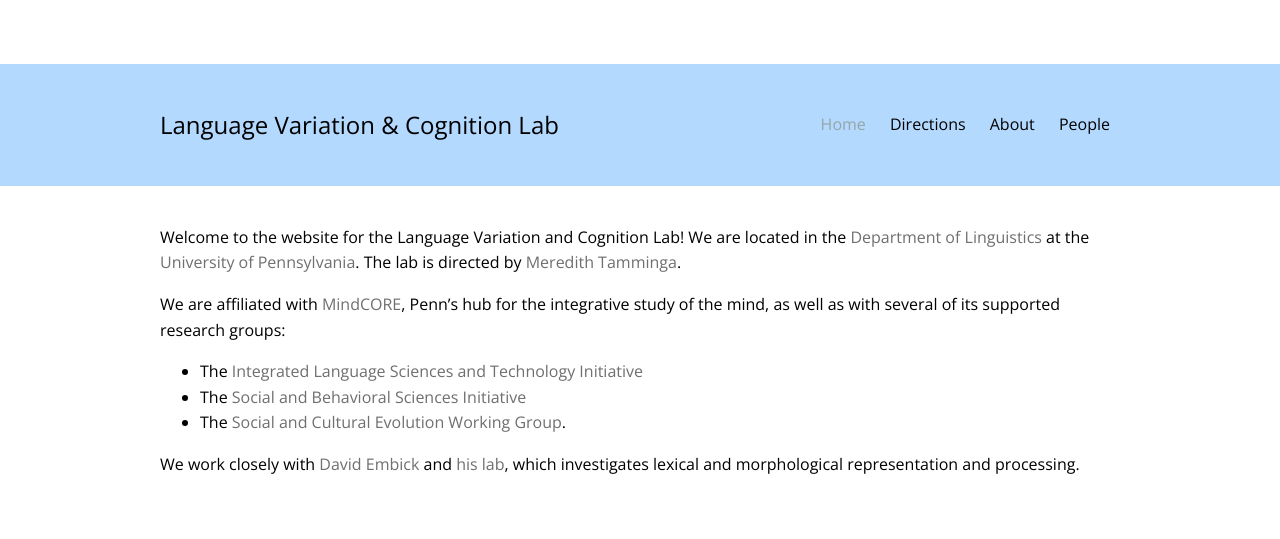
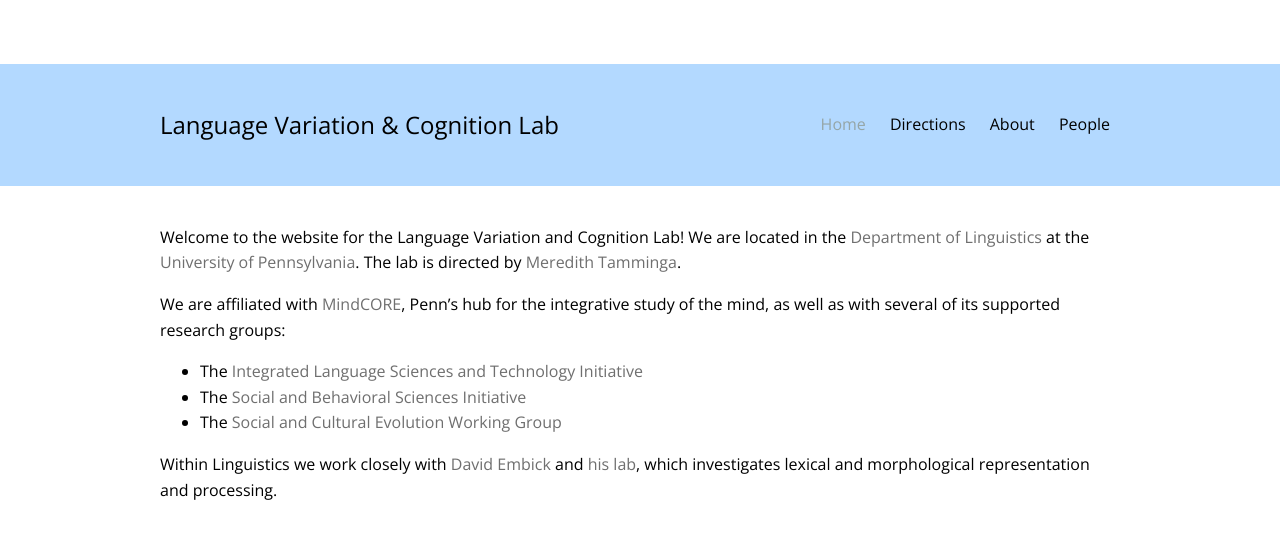
Before and after one commit to laceywade/TammingaLab.github.io, a Jekyll site: the page built from index.md, in a window 1280 px wide. Shown: the top 539 px of the page. Built offline with Jekyll 4.4.1, drawn with Linux system fonts in a browser that asks for light colours; some web fonts are replaced.

Commit message:
Update index.md

```diff
--- a/index.md
+++ b/index.md
@@ -11,6 +11,6 @@
 We are affiliated with [MindCORE](https://mindcore.sas.upenn.edu/), Penn's hub for the integrative study of the mind, as well as with several of its supported research groups:
 * The [Integrated Language Sciences and Technology Initiative](http://web.sas.upenn.edu/langscience/)
 * The [Social and Behavioral Sciences Initiative](http://web.sas.upenn.edu/penn-sbsi/)
-* The [Social and Cultural Evolution Working Group](https://web.sas.upenn.edu/scew/).
+* The [Social and Cultural Evolution Working Group](https://web.sas.upenn.edu/scew/)
 
-We work closely with [David Embick](https://www.ling.upenn.edu/~embick/) and [his lab](http://web.sas.upenn.edu/embick-lab/), which investigates lexical and morphological representation and processing.
+Within Linguistics we work closely with [David Embick](https://www.ling.upenn.edu/~embick/) and [his lab](http://web.sas.upenn.edu/embick-lab/), which investigates lexical and morphological representation and processing.
```
